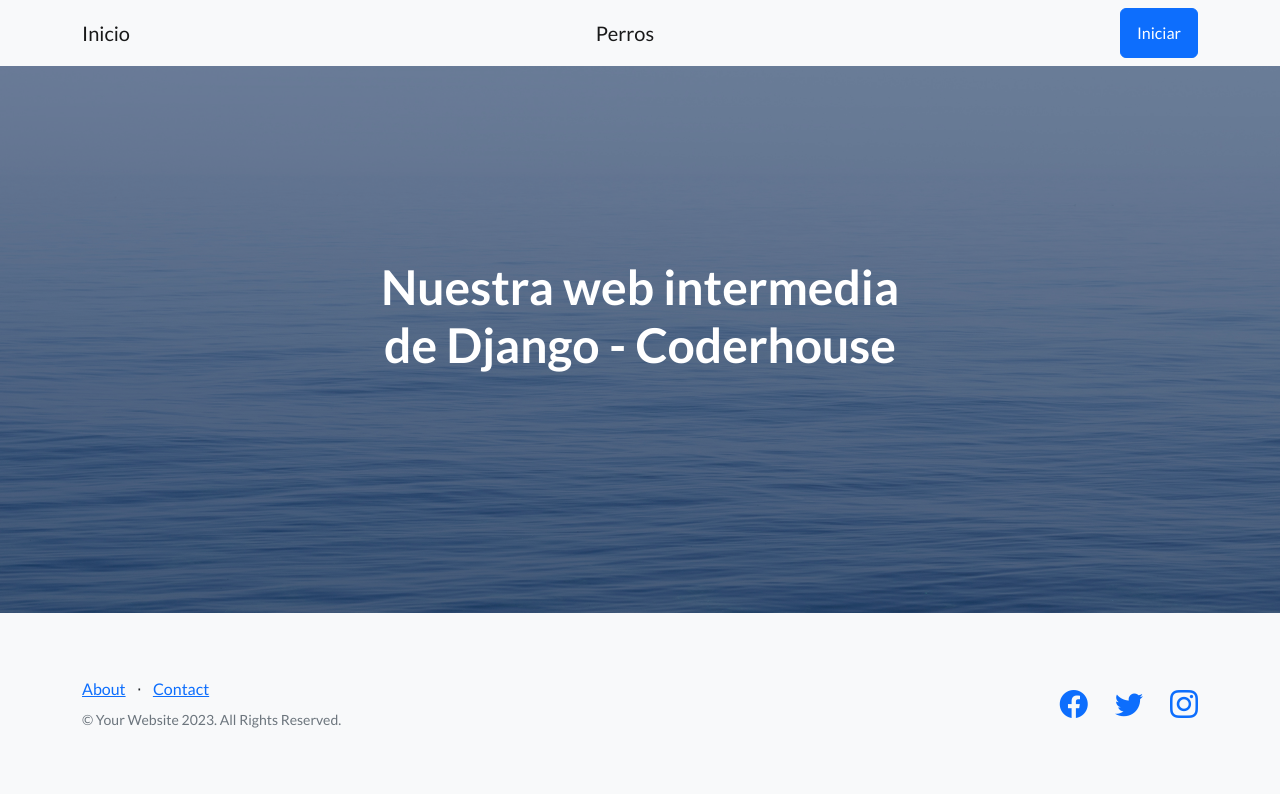
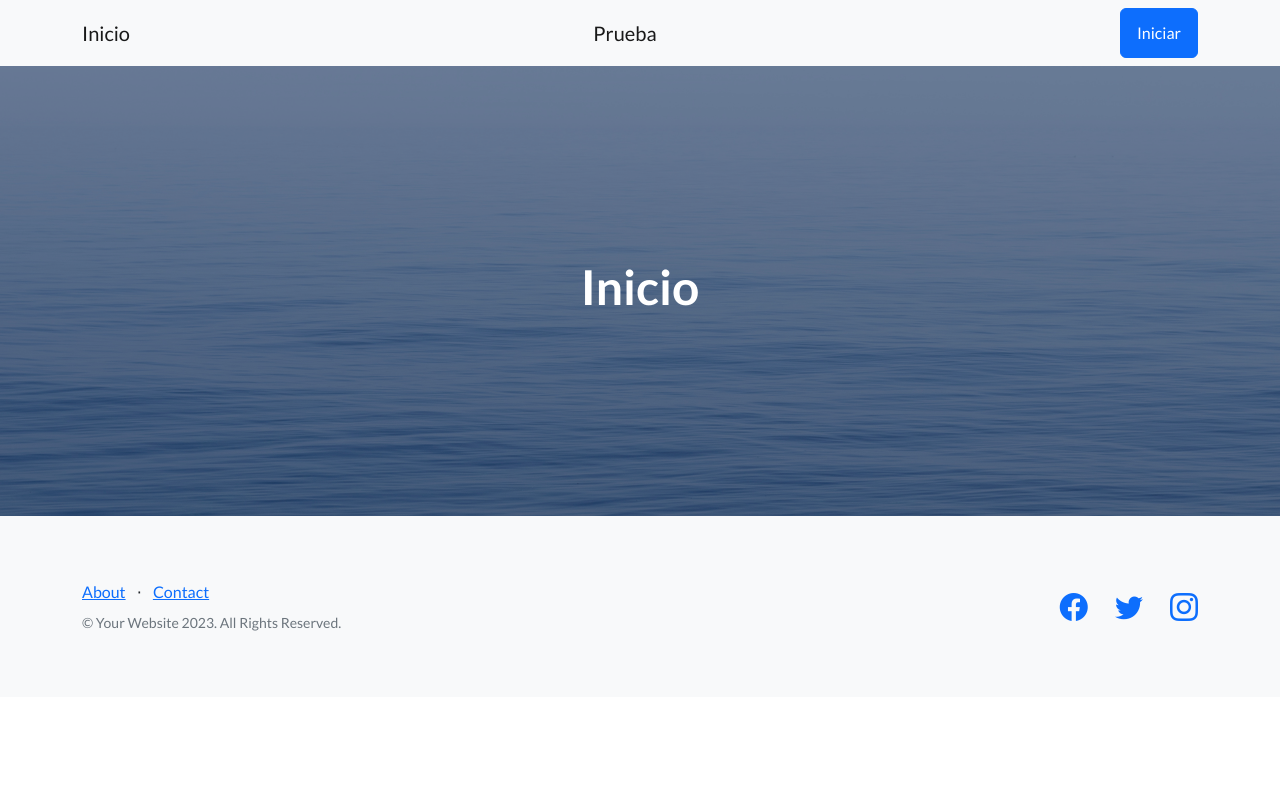
Before and after one commit to carmeniturbe/primer-proyecto, a Django app: page / in a window 1280 px wide. Run offline with Django 4.2, Linux system fonts and the light colour scheme; some libraries are stand-ins or nearby versions.

Commit message:
Recovered changes after unexpected shutdown

```diff
--- a/inicio/templates/inicio/inicio.html
+++ b/inicio/templates/inicio/inicio.html
@@ -1,79 +1,12 @@
-<!DOCTYPE html>
-<html lang="en">
-    {% load static %}
-    <head>
-        <meta charset="utf-8" />
-        <meta name="viewport" content="width=device-width, initial-scale=1, shrink-to-fit=no" />
-        <meta name="description" content="" />
-        <meta name="author" content="" />
-        <title>Landing Page - Start Bootstrap Theme</title>
-        <!-- Favicon-->
-        <link rel="icon" type="image/x-icon" href="assets/favicon.ico" />
-        <!-- Bootstrap icons-->
-        <link href="https://cdn.jsdelivr.net/npm/bootstrap-icons@1.5.0/font/bootstrap-icons.css" rel="stylesheet" type="text/css" />
-        <!-- Google fonts-->
-        <link href="https://fonts.googleapis.com/css?family=Lato:300,400,700,300italic,400italic,700italic" rel="stylesheet" type="text/css" />
-        <!-- Core theme CSS (includes Bootstrap)-->
-        <link href={% static 'css/styles.css' %} rel="stylesheet" />
-    </head>
-    <body>
-        <!-- Navigation-->
-        <nav class="navbar navbar-light bg-light static-top">
-            <div class="container">
-                <a class="navbar-brand" href="#!">Inicio</a>
-                <a class="navbar-brand" href="#!">Perros</a>
-                <a class="btn btn-primary" href="#signup">Iniciar</a>
-            </div>
-        </nav>
-        <!-- Masthead-->
-        <header class="masthead">
-            <div class="container position-relative">
-                <div class="row justify-content-center">
-                    <div class="col-xl-6">
-                        <div class="text-center text-white">
-                            <!-- Page heading-->
-                            <h1 class="mb-5">Nuestra web intermedia de Django - Coderhouse</h1>
-                        </div>
-                    </div>
-                </div>
-            </div>
-        </header>
-        <!-- Footer-->
-        <footer class="footer bg-light">
-            <div class="container">
-                <div class="row">
-                    <div class="col-lg-6 h-100 text-center text-lg-start my-auto">
-                        <ul class="list-inline mb-2">
-                            <li class="list-inline-item"><a href="#!">About</a></li>
-                            <li class="list-inline-item">⋅</li>
-                            <li class="list-inline-item"><a href="#!">Contact</a></li>
-                        </ul>
-                        <p class="text-muted small mb-4 mb-lg-0">&copy; Your Website 2023. All Rights Reserved.</p>
-                    </div>
-                    <div class="col-lg-6 h-100 text-center text-lg-end my-auto">
-                        <ul class="list-inline mb-0">
-                            <li class="list-inline-item me-4">
-                                <a href="#!"><i class="bi-facebook fs-3"></i></a>
-                            </li>
-                            <li class="list-inline-item me-4">
-                                <a href="#!"><i class="bi-twitter fs-3"></i></a>
-                            </li>
-                            <li class="list-inline-item">
-                                <a href="#!"><i class="bi-instagram fs-3"></i></a>
-                            </li>
-                        </ul>
-                    </div>
-                </div>
-            </div>
-        </footer>
-        <!-- Bootstrap core JS-->
-        <script src="https://cdn.jsdelivr.net/npm/bootstrap@5.2.3/dist/js/bootstrap.bundle.min.js"></script>
-        <!-- Core theme JS-->
-        <script src="js/scripts.js"></script>
-        <!-- * * * * * * * * * * * * * * * * * * * * * * * * * * * * * * * * * * * * * * * *-->
-        <!-- * *                               SB Forms JS                               * *-->
-        <!-- * * Activate your form at https://startbootstrap.com/solution/contact-forms * *-->
-        <!-- * * * * * * * * * * * * * * * * * * * * * * * * * * * * * * * * * * * * * * * *-->
-        <script src="https://cdn.startbootstrap.com/sb-forms-latest.js"></script>
-    </body>
-</html>
+{% extends 'base.html' %}
+
+{% block title_head %}
+<title>Inicio</title>
+{% endblock title_head %}
+
+{% block h1_header %}
+<h1>Inicio</h1>
+{% endblock h1_header %}
+
+{% block contenido %}
+{% endblock contenido %}
--- a/inicio/urls.py
+++ b/inicio/urls.py
@@ -1,12 +1,14 @@
 from django.urls import path
 from inicio import views
 
+app_name = 'inicio'
+
 urlpatterns = [
-    path('', views.inicio),
-    path('prueba/', views.prueba),
-    path('segunda-vista/', views.segunda_vista),
-    path('fecha-actual/', views.fecha_actual),
-    path('saludar/', views.saludar),
-    path('bienvenida/<str:nombre>', views.bienvenida),
-    path('crear-perro/<str:nombre>/<int:edad>', views.crear_perro)
+    path('', views.inicio, name= 'inicio'),
+    path('prueba/', views.prueba, name= 'prueba'),
+    path('segunda-vista/', views.segunda_vista, name= 'segunda_vista'),
+    path('fecha-actual/', views.fecha_actual, name= 'fecha_actual'),
+    path('saludar/', views.saludar, name= 'saludar'),
+    path('bienvenida/<str:nombre>', views.bienvenida, name= 'bienvenida'),
+    path('crear-perro/<str:nombre>/<int:edad>', views.crear_perro, name= 'crear_perro')
 ]
--- /dev/null
+++ b/templates/base.html
@@ -0,0 +1,92 @@
+<!DOCTYPE html>
+<html lang="en">
+    {% load static %}
+    <head>
+        <meta charset="utf-8" />
+        <meta name="viewport" content="width=device-width, initial-scale=1, shrink-to-fit=no" />
+        <meta name="description" content="" />
+        <meta name="author" content="" />
+        {% block title_head %}
+        <title>Template Base</title>
+        {% endblock title_head %}
+        <!-- Favicon-->
+        <link rel="icon" type="image/x-icon" href="assets/favicon.ico" />
+        <!-- Bootstrap icons-->
+        <link href="https://cdn.jsdelivr.net/npm/bootstrap-icons@1.5.0/font/bootstrap-icons.css" rel="stylesheet" type="text/css" />
+        <!-- Google fonts-->
+        <link href="https://fonts.googleapis.com/css?family=Lato:300,400,700,300italic,400italic,700italic" rel="stylesheet" type="text/css" />
+        <!-- Core theme CSS (includes Bootstrap)-->
+        <link href={% static 'css/styles.css' %} rel="stylesheet" />
+    </head>
+    <body>
+        <!-- Navigation-->
+        <nav class="navbar navbar-light bg-light static-top">
+            <div class="container">
+                <a class="navbar-brand" href= {% url 'inicio:inicio' %}>Inicio</a>
+                <a class="navbar-brand" href= {% url 'inicio:prueba' %}>Prueba</a>
+                {% comment %} <a class="navbar-brand" href="#!">Perros</a> {% endcomment %}
+                <a class="btn btn-primary" href="#signup">Iniciar</a>
+            </div>
+        </nav>
+{% block header %}
+<!-- Masthead-->
+<header class="masthead">
+            <div class="container position-relative">
+                <div class="row justify-content-center">
+                    <div class="col-xl-6">
+                        <div class="text-center text-white">
+                            <!-- Page heading-->
+                            {% block h1_header %}
+                            <h1 class="mb-5">Nuestra web intermedia de Django - Coderhouse</h1>
+                            {% endblock h1_header %}
+
+                        </div>
+                    </div>
+                </div>
+        </div>
+</header>
+{% endblock header %}
+
+{% block contenido %}
+<p>Soy el template padre! </p>
+{% endblock contenido %}
+
+        <!-- Footer-->
+        <footer class="footer bg-light">
+            <div class="container">
+                <div class="row">
+                    <div class="col-lg-6 h-100 text-center text-lg-start my-auto">
+                        <ul class="list-inline mb-2">
+                            <li class="list-inline-item"><a href="#!">About</a></li>
+                            <li class="list-inline-item">⋅</li>
+                            <li class="list-inline-item"><a href="#!">Contact</a></li>
+                        </ul>
+                        <p class="text-muted small mb-4 mb-lg-0">&copy; Your Website 2023. All Rights Reserved.</p>
+                    </div>
+                    <div class="col-lg-6 h-100 text-center text-lg-end my-auto">
+                        <ul class="list-inline mb-0">
+                            <li class="list-inline-item me-4">
+                                <a href="#!"><i class="bi-facebook fs-3"></i></a>
+                            </li>
+                            <li class="list-inline-item me-4">
+                                <a href="#!"><i class="bi-twitter fs-3"></i></a>
+                            </li>
+                            <li class="list-inline-item">
+                                <a href="#!"><i class="bi-instagram fs-3"></i></a>
+                            </li>
+                        </ul>
+                    </div>
+                </div>
+            </div>
+        </footer>
+        <!-- Bootstrap core JS-->
+        <script src="https://cdn.jsdelivr.net/npm/bootstrap@5.2.3/dist/js/bootstrap.bundle.min.js"></script>
+        <!-- Core theme JS-->
+        <script src="js/scripts.js"></script>
+        <!-- * * * * * * * * * * * * * * * * * * * * * * * * * * * * * * * * * * * * * * * *-->
+        <!-- * *                               SB Forms JS                               * *-->
+        <!-- * * Activate your form at https://startbootstrap.com/solution/contact-forms * *-->
+        <!-- * * * * * * * * * * * * * * * * * * * * * * * * * * * * * * * * * * * * * * * *-->
+        <script src="https://cdn.startbootstrap.com/sb-forms-latest.js"></script>
+    </body>
+</html>
```
Also changed, not shown: inicio/templates/inicio/crear_perro.html (+13 -12 lines), inicio/templates/inicio/prueba.html (+10 -15 lines), 1 other file.
